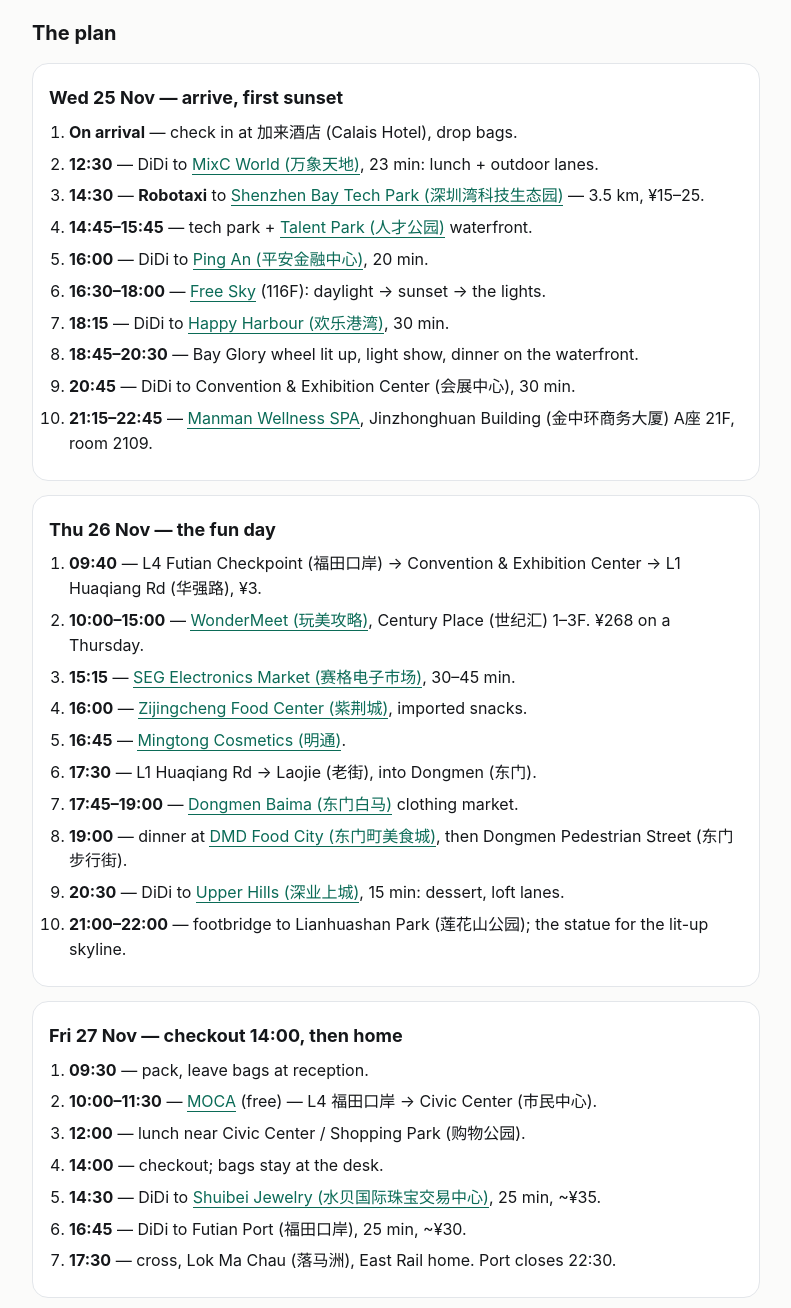
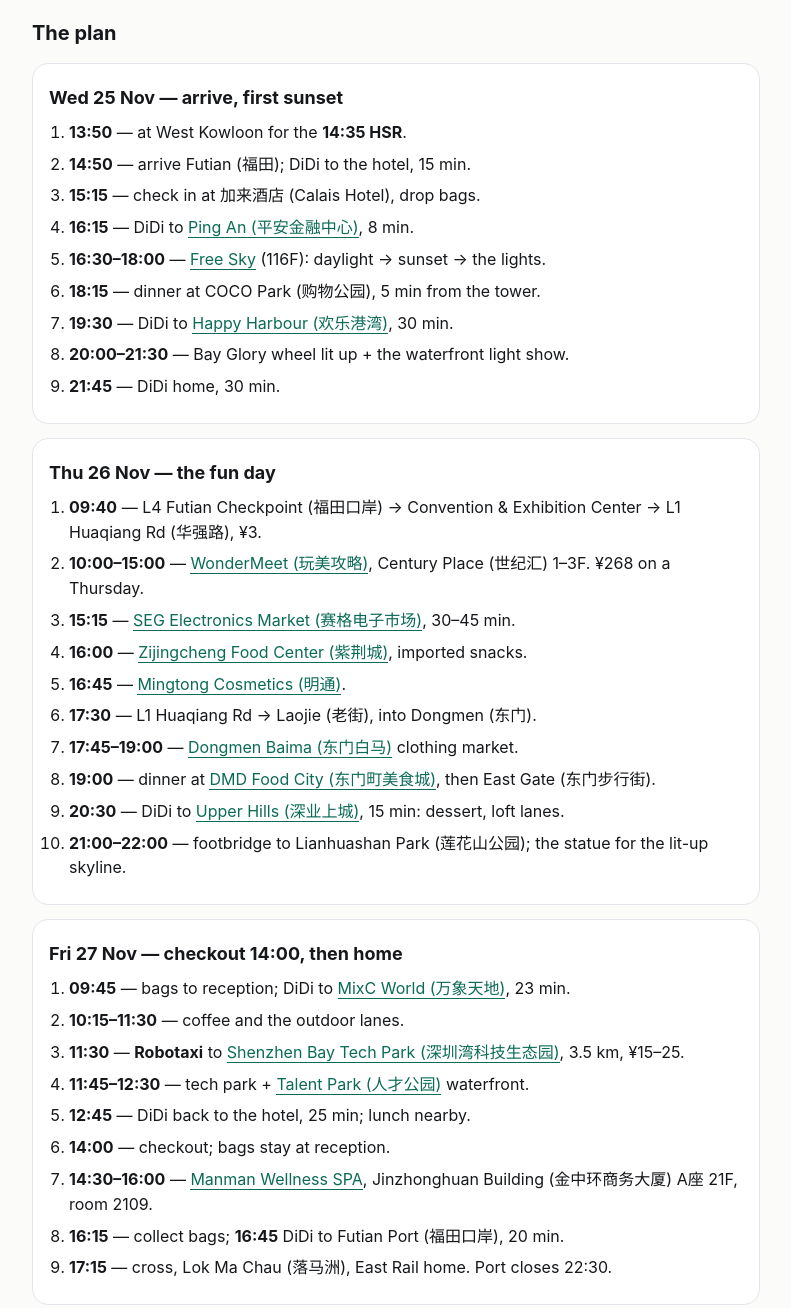
Before and after one commit to influx6/travel, a plain HTML site: page Shenzhen-China/index.html in a window 1280 px wide. Shown: the part 300-1608 px from the top of the page, without its empty margins (244-1035 px from the left). Drawn offline with Linux system fonts and the light colour scheme.

Commit message:
UPDATE: plan around the 14:35 HSR on 25 Nov

```diff
--- a/Shenzhen-China/index.html
+++ b/Shenzhen-China/index.html
@@ -118,16 +118,15 @@ function toggleTheme(){
 
   <h2>The plan</h2>
   <div class="day"><h3>Wed 25 Nov — arrive, first sunset</h3><ol>
-      <li><b>On arrival</b> — check in at 加来酒店 (Calais Hotel), drop bags.</li>
-      <li><b>12:30</b> — DiDi to <a href="#mixc_tiandi">MixC World (万象天地)</a>, 23 min: lunch + outdoor lanes.</li>
-      <li><b>14:30</b> — <b>Robotaxi</b> to <a href="#techpark">Shenzhen Bay Tech Park (深圳湾科技生态园)</a> — 3.5 km, ¥15–25.</li>
-      <li><b>14:45–15:45</b> — tech park + <a href="#talent">Talent Park (人才公园)</a> waterfront.</li>
-      <li><b>16:00</b> — DiDi to <a href="#pingan">Ping An (平安金融中心)</a>, 20 min.</li>
+      <li><b>13:50</b> — at West Kowloon for the <b>14:35 HSR</b>.</li>
+      <li><b>14:50</b> — arrive Futian (福田); DiDi to the hotel, 15 min.</li>
+      <li><b>15:15</b> — check in at 加来酒店 (Calais Hotel), drop bags.</li>
+      <li><b>16:15</b> — DiDi to <a href="#pingan">Ping An (平安金融中心)</a>, 8 min.</li>
       <li><b>16:30–18:00</b> — <a href="#pingan">Free Sky</a> (116F): daylight → sunset → the lights.</li>
-      <li><b>18:15</b> — DiDi to <a href="#happy">Happy Harbour (欢乐港湾)</a>, 30 min.</li>
-      <li><b>18:45–20:30</b> — Bay Glory wheel lit up, light show, dinner on the waterfront.</li>
-      <li><b>20:45</b> — DiDi to Convention &amp; Exhibition Center (会展中心), 30 min.</li>
-      <li><b>21:15–22:45</b> — <a href="#spa">Manman Wellness SPA</a>, Jinzhonghuan Building (金中环商务大厦) A座 21F, room 2109.</li></ol></div>
+      <li><b>18:15</b> — dinner at COCO Park (购物公园), 5 min from the tower.</li>
+      <li><b>19:30</b> — DiDi to <a href="#happy">Happy Harbour (欢乐港湾)</a>, 30 min.</li>
+      <li><b>20:00–21:30</b> — Bay Glory wheel lit up + the waterfront light show.</li>
+      <li><b>21:45</b> — DiDi home, 30 min.</li></ol></div>
   <div class="day"><h3>Thu 26 Nov — the fun day</h3><ol>
       <li><b>09:40</b> — L4 Futian Checkpoint (福田口岸) → Convention &amp; Exhibition Center → L1 Huaqiang Rd (华强路), ¥3.</li>
       <li><b>10:00–15:00</b> — <a href="#wondermeet">WonderMeet (玩美攻略)</a>, Century Place (世纪汇) 1–3F. ¥268 on a Thursday.</li>
@@ -136,17 +135,19 @@ function toggleTheme(){
       <li><b>16:45</b> — <a href="#mingtong">Mingtong Cosmetics (明通)</a>.</li>
       <li><b>17:30</b> — L1 Huaqiang Rd → Laojie (老街), into Dongmen (东门).</li>
       <li><b>17:45–19:00</b> — <a href="#baima">Dongmen Baima (东门白马)</a> clothing market.</li>
-      <li><b>19:00</b> — dinner at <a href="#dmd">DMD Food City (东门町美食城)</a>, then Dongmen Pedestrian Street (东门步行街).</li>
+      <li><b>19:00</b> — dinner at <a href="#dmd">DMD Food City (东门町美食城)</a>, then East Gate (东门步行街).</li>
       <li><b>20:30</b> — DiDi to <a href="#upperhills">Upper Hills (深业上城)</a>, 15 min: dessert, loft lanes.</li>
       <li><b>21:00–22:00</b> — footbridge to Lianhuashan Park (莲花山公园); the statue for the lit-up skyline.</li></ol></div>
   <div class="day"><h3>Fri 27 Nov — checkout 14:00, then home</h3><ol>
-      <li><b>09:30</b> — pack, leave bags at reception.</li>
-      <li><b>10:00–11:30</b> — <a href="#moca">MOCA</a> (free) — L4 福田口岸 → Civic Center (市民中心).</li>
-      <li><b>12:00</b> — lunch near Civic Center / Shopping Park (购物公园).</li>
-      <li><b>14:00</b> — checkout; bags stay at the desk.</li>
-      <li><b>14:30</b> — DiDi to <a href="#shuibei">Shuibei Jewelry (水贝国际珠宝交易中心)</a>, 25 min, ~¥35.</li>
-      <li><b>16:45</b> — DiDi to Futian Port (福田口岸), 25 min, ~¥30.</li>
-      <li><b>17:30</b> — cross, Lok Ma Chau (落马洲), East Rail home. Port closes 22:30.</li></ol></div>
+      <li><b>09:45</b> — bags to reception; DiDi to <a href="#mixc_tiandi">MixC World (万象天地)</a>, 23 min.</li>
+      <li><b>10:15–11:30</b> — coffee and the outdoor lanes.</li>
+      <li><b>11:30</b> — <b>Robotaxi</b> to <a href="#techpark">Shenzhen Bay Tech Park (深圳湾科技生态园)</a>, 3.5 km, ¥15–25.</li>
+      <li><b>11:45–12:30</b> — tech park + <a href="#talent">Talent Park (人才公园)</a> waterfront.</li>
+      <li><b>12:45</b> — DiDi back to the hotel, 25 min; lunch nearby.</li>
+      <li><b>14:00</b> — checkout; bags stay at reception.</li>
+      <li><b>14:30–16:00</b> — <a href="#spa">Manman Wellness SPA</a>, Jinzhonghuan Building (金中环商务大厦) A座 21F, room 2109.</li>
+      <li><b>16:15</b> — collect bags; <b>16:45</b> DiDi to Futian Port (福田口岸), 20 min.</li>
+      <li><b>17:15</b> — cross, Lok Ma Chau (落马洲), East Rail home. Port closes 22:30.</li></ol></div>
 
   <h2>WonderMeet + the markets <span class="zh">玩美攻略 &amp; 批发市场</span></h2>
   <div class="strip">
```
Also changed, not shown: 5 other files.
